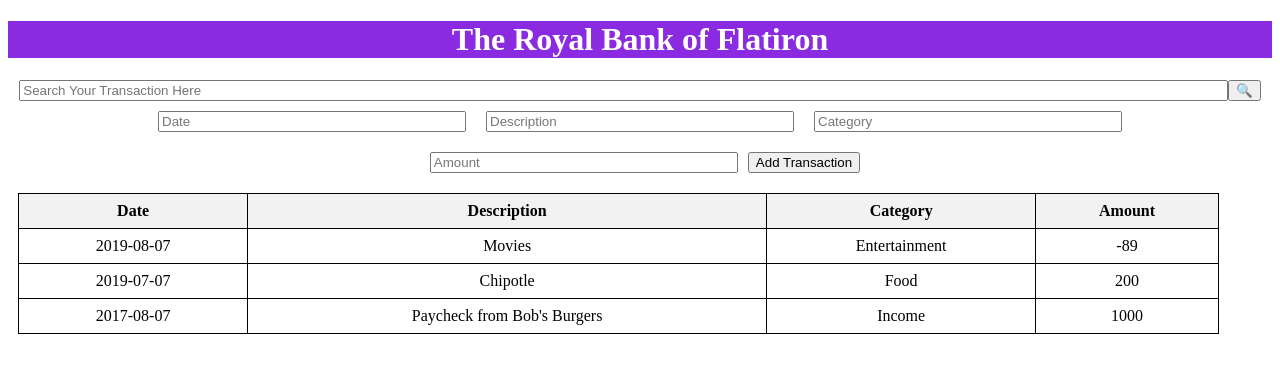
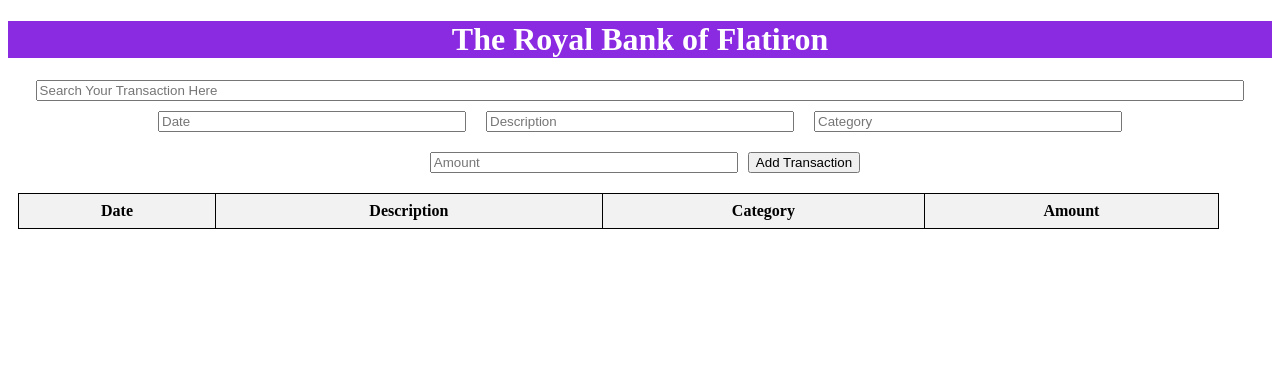
Before and after one commit to JeropLinet/Phase2-WK1-, a React (Create React App) app: page / in a window 1280 px wide. Shown: the top 372 px of the page. Built offline with nearby package versions, Linux system fonts and the light colour scheme.

Commit message:
search functionality

```diff
--- a/src/App.js
+++ b/src/App.js
@@ -13,7 +13,7 @@ function App() {
     const[category,setCategory]=useState('')
     const[amount,setAmount]=useState('')
     const[transactions,setTransactions]=useState([]) //this makes sure that the transactions are always an array
-
+    const [searchTerm, setSearchTerm] = useState('');
 
 
     //adding eventhandlers to handle change in the input
@@ -22,18 +22,21 @@ function App() {
     const handleDescriptionChange=(e)=>setDescription(e.target.value)
     const handleCategoryChange=(e)=>setCategory(e.target.value)
     const handleAmountChange=(e)=>setAmount(e.target.value)
-
+    const handleSearchChange = (e) => setSearchTerm(e.target.value);
 
    //adding transactions to the table
     const addTransaction = () => {
     const newTransaction = { date, description, category, amount } //creates a new transaction
     setTransactions([...transactions, newTransaction]) //spread operator enables creation of a new array with the existing transaction plus the new one
-
     setDate('')
     setDescription('')
     setCategory('')
     setAmount('')
-   };
+   }
+
+   const filteredTransactions = transactions.filter((transaction) =>
+        transaction.description.toLowerCase().includes(searchTerm.toLowerCase())
+    )
 
     return(
         <div className='App'>
@@ -43,9 +46,10 @@ function App() {
               <input
                type='text'
                placeholder='Search Your Transaction Here'
+              value={searchTerm}
+              onChange={handleSearchChange}
+               />
 
-               />
-              <button>&#128269;</button>
             </div>
 
             <div className='addTransaction'>
@@ -94,7 +98,7 @@ function App() {
               </thead>
 
                 {/* in the transactions component we already have a tbody which is why we do not have to put another tbody */}
-              <Transaction transactions={transactions} />
+              <Transaction transactions={filteredTransactions} />
 
           </table>
         </div>
--- a/src/transactions.js
+++ b/src/transactions.js
@@ -17,22 +17,13 @@ function Transaction({ transactions }) {
     </tr>
   ));
 
-  const showSampleTransactions = sampleTransactions.map((item, index) => (
-    <tr key={index}>
-      <td>{item.date}</td>
-      <td>{item.description}</td>
-      <td>{item.category}</td>
-      <td>{item.amount}</td>
-    </tr>
 
-  ));
 
   //rendering the sample and the new transactions in the table
   return (
 
     <tbody>
-      {showSampleTransactions}
-      {showTransactions}
+     {showTransactions}
     </tbody>
   );
 }
```
